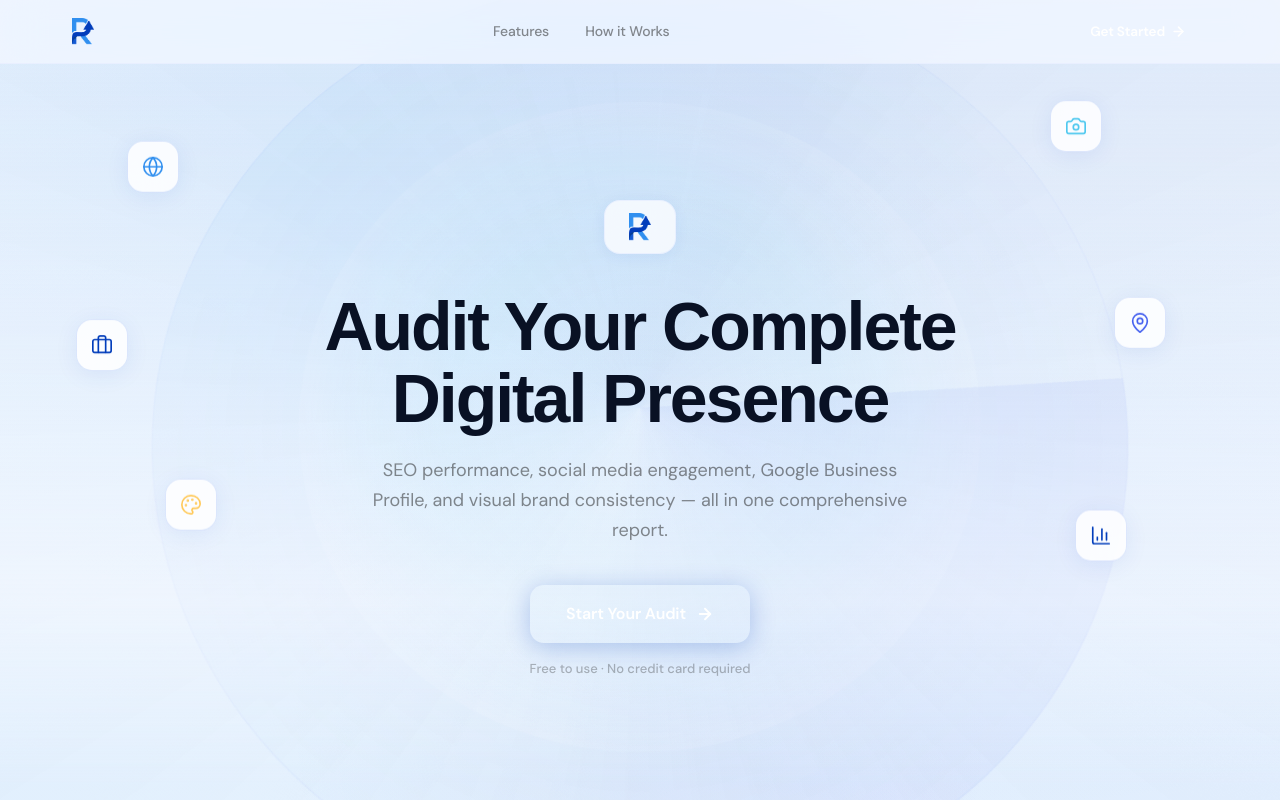
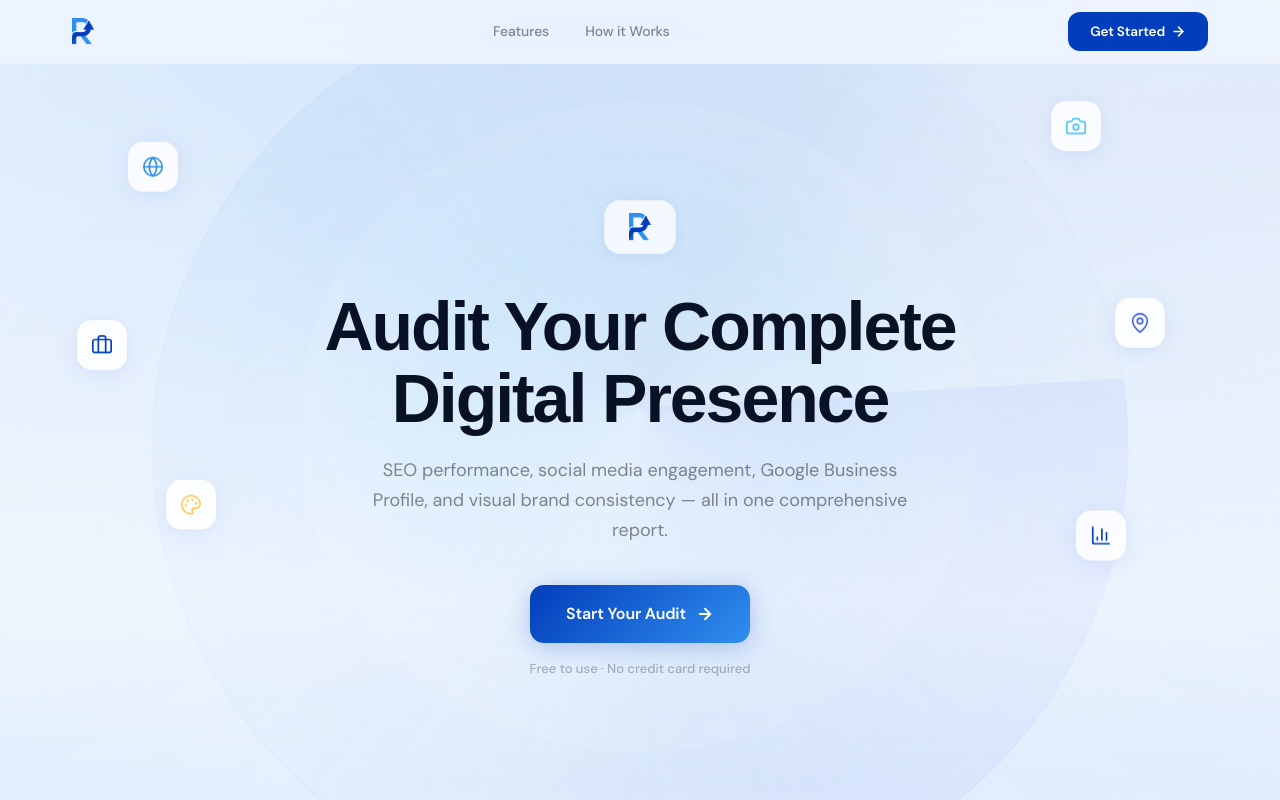
Before and after one commit to Renoweb-Digital-Solutions/report-gen-tool, a Next.js app: page / in a window 1280 px wide. Shown: the top 800 px of the page. Built offline with nearby package versions, Linux system fonts and the light colour scheme; a web font is replaced by a local one.

Commit message:
Fixed blue colors issue

```diff
--- a/app/globals.css
+++ b/app/globals.css
@@ -18,6 +18,9 @@
 
   --color-dark: var(--brand-ink);
   --color-white: #ffffff;
+  --color-deep-blue: var(--brand-deep);
+  --color-bright-blue: var(--brand-blue);
+  --color-royal-blue: var(--brand-indigo);
 
   /* Greys derived from blue ink */
   --color-surface: rgba(48, 143, 239, 0.04);
```
